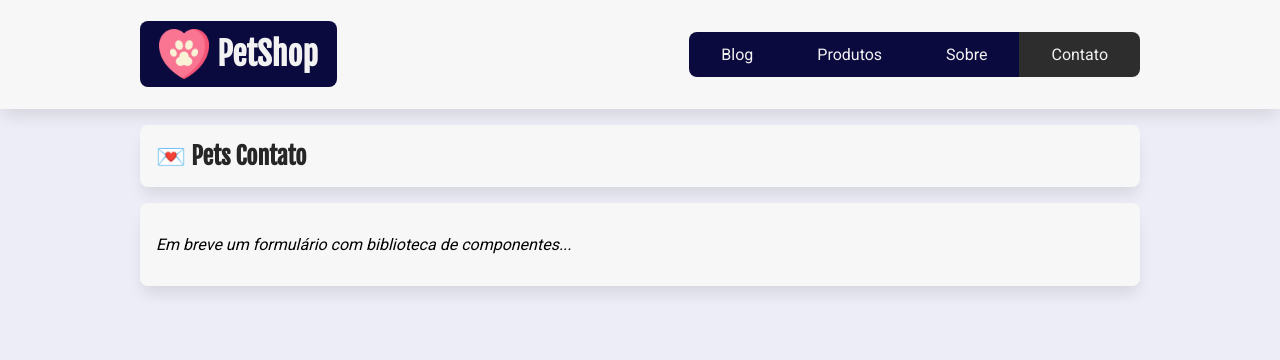
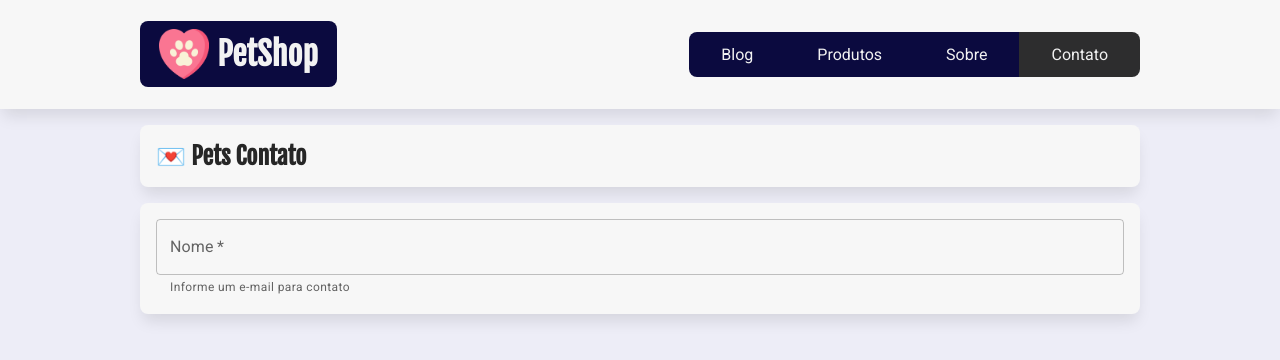
Before and after one commit to PallomaHortencio/petshop-palloma, a React (Create React App) app: page /contato in a window 1280 px wide. Shown: the top 360 px of the page. Built offline with nearby package versions, Linux system fonts and the light colour scheme.

Commit message:
Formulario com Mui

```diff
--- a/package.json
+++ b/package.json
@@ -3,6 +3,9 @@
   "version": "0.1.0",
   "private": true,
   "dependencies": {
+    "@emotion/react": "^11.10.5",
+    "@emotion/styled": "^11.10.5",
+    "@mui/material": "^5.10.11",
     "@testing-library/jest-dom": "^5.16.5",
     "@testing-library/react": "^13.4.0",
     "@testing-library/user-event": "^13.5.0",
--- a/public/index.html
+++ b/public/index.html
@@ -9,6 +9,10 @@
     <link rel="apple-touch-icon" href="%PUBLIC_URL%/favicon.png" />
     <link rel="manifest" href="%PUBLIC_URL%/manifest.json" />
     <title>PetShop</title>
+    <link
+      rel="stylesheet"
+      href="https://fonts.googleapis.com/css?family=Roboto:300,400,500,700&display=swap"
+    />
   </head>
   <body>
     <noscript>
--- a/src/components/ListaCategorias/ListaCategorias.jsx
+++ b/src/components/ListaCategorias/ListaCategorias.jsx
@@ -28,7 +28,6 @@ const ListaCategorias = () => {
 
         /* Precisamos passar os dados capturador da API para o state do componente via Setter (obrigatório) */
         setCategorias(dados);
-        setLoading(false);
       } catch (error) {
         console.log("Deu ruim! " + error.message);
       }
@@ -36,9 +35,7 @@ const ListaCategorias = () => {
     getCategorias();
   }, []);
 
-  if (loading) {
-    return <LoadingDesenho />;
-  }
+  if (loading) return <LoadingDesenho texto="categorias..." />;
 
   return (
     <div className={estilos.lista_categorias}>
--- a/src/pages/Contato/Contato.jsx
+++ b/src/pages/Contato/Contato.jsx
@@ -1,3 +1,4 @@
+import { TextField } from "@mui/material";
 import Caixa from "../../components/Caixa/Caixa";
 import estilos from "./Contato.module.css";
 
@@ -5,10 +6,20 @@ const Contato = () => {
   return (
     <section>
       <h2 className={estilos.titulo_secao}>Pets Contato</h2>
+
       <Caixa id="contato">
-        <p>
-          <i>Em breve um formulário com biblioteca de componentes... </i>
-        </p>
+        <form method="post">
+          <div>
+            <TextField
+              type="text"
+              label="Nome"
+              variant="outlined"
+              fullWidth
+              required
+              helperText="Informe um e-mail para contato"
+            />
+          </div>
+        </form>
       </Caixa>
     </section>
   );
```
Also changed, not shown: 1 other file (tests, documents, lock files or other folders). Lines whose indentation alone changed are shown as unchanged.
